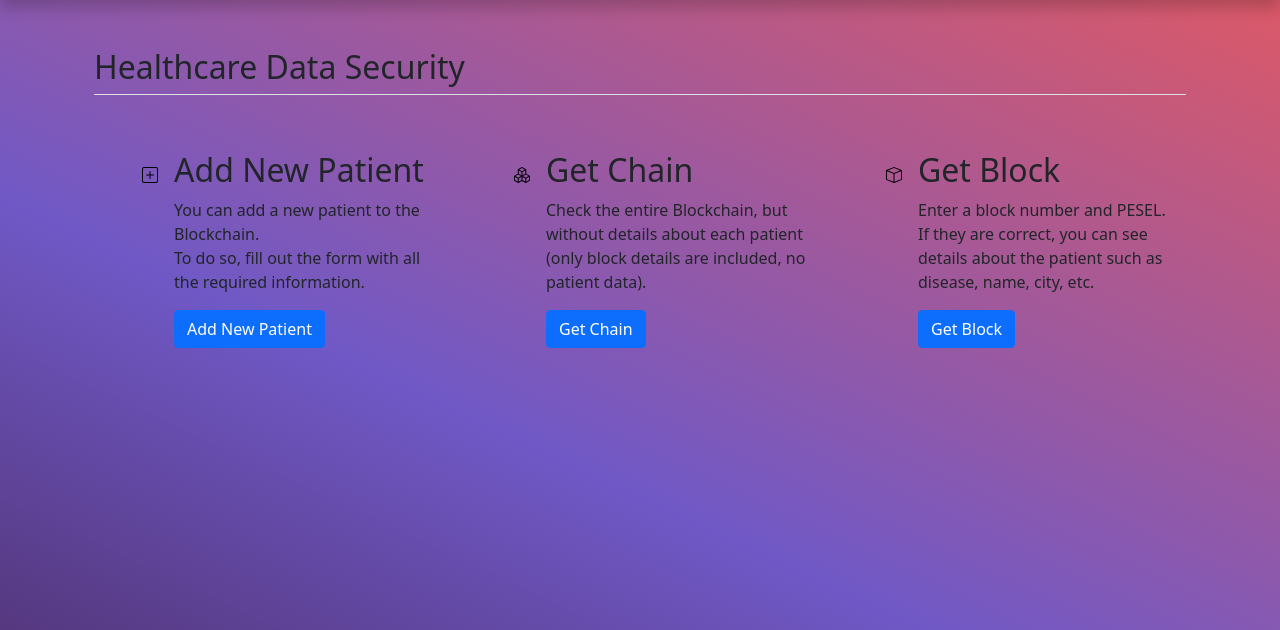
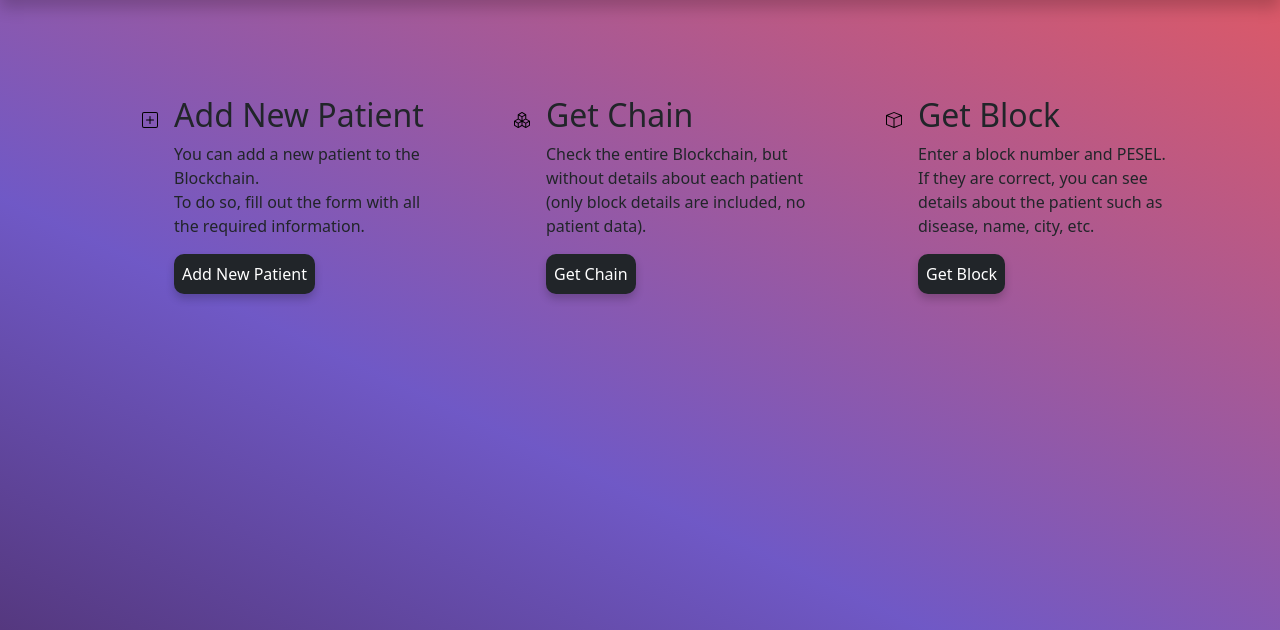
Before and after one commit to Szooot/Medical-Security-System, a Flask app: page / in a window 1280 px wide. Shown: the part 100-730 px from the top of the page. Run offline with Flask 3, Linux system fonts and the light colour scheme; some libraries are stand-ins or nearby versions.

Commit message:
Styling components

```diff
--- a/static/index.js
+++ b/static/index.js
@@ -13,22 +13,44 @@ function index() {
 
 // Elementy do kontrolowania modalu
 const signInButton = document.getElementById('signInButton');
+
 const loginModal = document.getElementById('loginModal');
-const closeButton = loginModal.querySelector('.close-button');
+const closeButton1 = loginModal.querySelector('.close-button');
+
+const registerButton = document.getElementById('register');
+const registerModal = document.getElementById('registerModal');
+const closeButton2 = registerModal.querySelector('.close-button');
 
 // Pokazywanie modalu po kliknięciu
-signInButton.addEventListener('click', function() {
+signInButton.addEventListener('click', () => {
   loginModal.style.display = 'flex'; // Ustawienie 'flex' pokazuje modal
 });
 
 // Ukrywanie modalu po kliknięciu przycisku zamykania
-closeButton.addEventListener('click', function() {
+closeButton1.addEventListener('click', () => {
   loginModal.style.display = 'none'; // Ukrycie modalu
 });
 
 // Ukrywanie modalu po kliknięciu poza modalem
-window.addEventListener('click', function(event) {
+window.addEventListener('click', (event) => {
   if (event.target === loginModal) {
     loginModal.style.display = 'none'; // Ukrycie modalu
   }
 });
+
+registerButton.addEventListener('click', () => {
+  loginModal.style.display = 'none';
+  registerModal.style.display = 'flex';
+})
+
+
+window.addEventListener('click', (event) => {
+  if (event.target === registerModal) {
+    registerModal.style.display = 'none';
+  }
+});
+
+// Ukrywanie modalu po kliknięciu przycisku zamykania
+closeButton2.addEventListener('click', () => {
+  registerModal.style.display = 'none'; // Ukrycie modalu
+});
--- a/static/modal.css
+++ b/static/modal.css
@@ -14,10 +14,15 @@
 
 /* Zawartość modalu */
 .modal-content {
-    background-color: white;
+  background-color: #212529;
   padding: 20px;
+  color: white;
   border-radius: 10px;
   max-width: 400px;
+  display: flex;
+  flex-direction: column;
+  justify-content: center;
+  align-items: center;
 }
 
 /* Przycisk zamykania modalu */
@@ -28,3 +33,10 @@
   cursor: pointer;
   font-size: 24px;
 }
+
+.modal-content button {
+  padding: 8px;
+  cursor: pointer;
+  white-space: nowrap;
+  border-radius: 10px;
+}
--- a/static/styles.css
+++ b/static/styles.css
@@ -34,6 +34,7 @@ body {
 .navbar-content_logo {
     width: 50%;
 }
+
 .navbar-content_links {
     width: 50%;
     display: flex;
@@ -72,3 +73,21 @@ body {
     height: 20px;
     width: 20px;
 }
+
+.custom_buttons button{
+    padding: 8px;
+    cursor: pointer;
+    white-space: nowrap;
+    color: white;
+    background-color: #212529;
+    border-radius: 10px;
+    border-style: none;
+    transition: border-radius 0.4s;
+    transition: transform 0.4s;
+    box-shadow: 0px 5px 9px rgba(0, 0, 0, 0.2);
+}
+
+.custom_buttons button:hover {
+    border-radius: 20px;
+    transform: scale(1.2);
+}
--- a/templates/base.html
+++ b/templates/base.html
@@ -35,11 +35,29 @@
         <div class="modal-content">
             <span class="close-button">&times;</span>
             <h2>Login</h2>
-            <form action="/login" method="post">
+            <form action="/login" method="post" class="modal_form">
+                <label for="username">Username:</label> <br>
+                <input type="text" id="username" name="username"> <br>
+                <label for="password">Password:</label> <br>
+                <input type="password" id="password" name="password"> <br> <br>
+                <button type="submit">Submit</button>
+            </form>
+            <br>
+            <p>Don't have an account yet?</p>
+            <button id="register" type="submit">Register</button>
+        </div>
+    </div>
+    <div id="registerModal" class="modal">
+        <div class="modal-content">
+            <span class="close-button">&times;</span>
+            <h2>Register</h2>
+            <form action="/register" method="post">
                 <label for="username">Username:</label>
                 <input type="text" id="username" name="username"> <br>
                 <label for="password">Password:</label>
-                <input type="password" id="password" name="password">
+                <input type="password" id="password" name="password"> <br>
+                <label for="re-password">Password compatibility:</label>
+                <input type="password" id="re-password" name="re-password"> <br>
                 <button type="submit">Submit</button>
             </form>
         </div>
--- a/templates/index.html
+++ b/templates/index.html
@@ -2,8 +2,7 @@
 {% block title %}Medical Security System{% endblock %}
 {% block content %}
     <main>
-        <div class="container px-4 py-5" id="hanging-icons">
-            <h2 class="pb-2 border-bottom">Healthcare Data Security</h2>
+        <div class="container px-4 py-5 custom_buttons" id="hanging-icons">
             <div class="row g-4 py-5 row-cols-1 row-cols-lg-3">
             <div class="col d-flex align-items-start">
                 <div class="icon-square text-body-emphasis bg-body-secondary d-inline-flex align-items-center justify-content-center fs-4 flex-shrink-0 me-3">
@@ -12,7 +11,7 @@
                 <div>
                     <h3 class="fs-2 text-body-emphasis">Add New Patient</h3>
                     <p>You can add a new patient to the Blockchain. <br>To do so, fill out the form with all the required information.</p>
-                    <button onclick="patientForm()" class="btn btn-primary">Add New Patient</button>
+                    <button onclick="patientForm()">Add New Patient</button>
                 </div>
             </div>
             <div class="col d-flex align-items-start">
@@ -22,7 +21,7 @@
                 <div>
                     <h3 class="fs-2 text-body-emphasis">Get Chain</h3>
                     <p>Check the entire Blockchain, but without details about each patient (only block details are included, no patient data).</p>
-                    <button onclick="getChain()" class="btn btn-primary">Get Chain</button>
+                    <button onclick="getChain()">Get Chain</button>
                 </div>
             </div>
             <div class="col d-flex align-items-start">
@@ -32,7 +31,7 @@
                 <div>
                     <h3 class="fs-2 text-body-emphasis">Get Block</h3>
                     <p>Enter a block number and PESEL. <br> If they are correct, you can see details about the patient such as disease, name, city, etc.</p>
-                    <button onclick="get_block_form()" class="btn btn-primary">Get Block</button>
+                    <button onclick="get_block_form()">Get Block</button>
                 </div>
             </div>
             </div>
```
Also changed, not shown: package.json (deleted, +0 -13 lines), requirements.txt (added, +13 -0 lines), README.md (added). Lines whose indentation alone changed are shown as unchanged.
